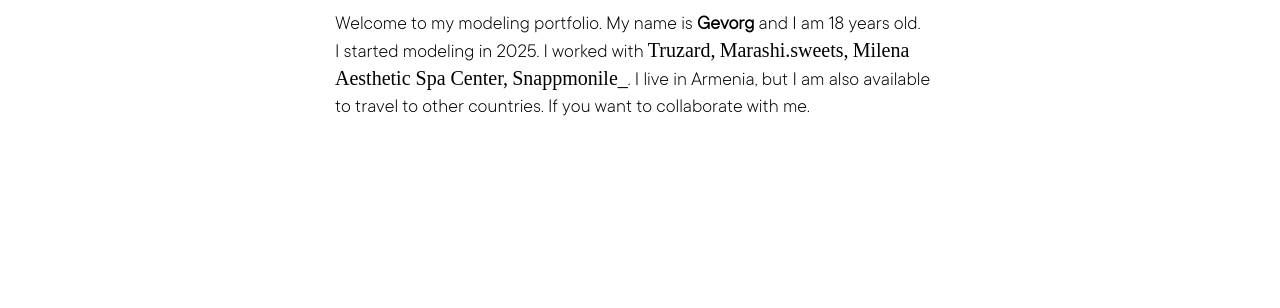
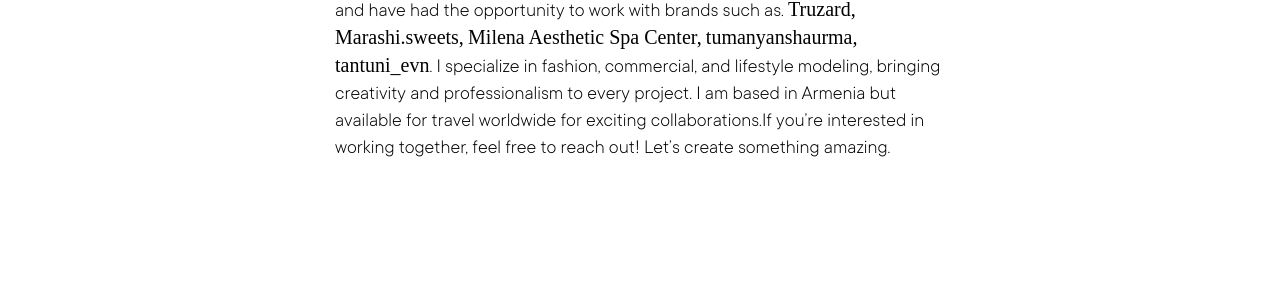
Before and after one commit to Karapetyan-Vahe/gevorg_cv, a plain HTML site: page about.html in a window 1280 px wide. Shown: the part 340-648 px from the top of the page. Drawn offline with Linux system fonts and the light colour scheme.

Commit message:
Update about.html

```diff
--- a/about.html
+++ b/about.html
@@ -60,7 +60,7 @@
                         <div class="titles titles--font-40">
                             About Me
                         </div>
-                       <p class="writings writings--font-20"> Welcome to my modeling portfolio. My name is <b>Gevorg</b> and I am 18 years old.<br> I started modeling in 2025. I worked with <a class="p_text" href="https://www.instagram.com/truezard/">Truzard,</a> <a class="p_text" href="https://www.instagram.com/marashi.sweets/">Marashi.sweets,</a> <a class="p_text" href="https://www.instagram.com/milana_spa_wellness_center/">Milena Aesthetic Spa Center,</a>  <a class="p_text" href="https://www.instagram.com/medexpress.clinic/"> <a class="p_text" href="https://www.instagram.com/truezard/">Snappmonile_</a>. I live in Armenia, but I am also available to travel to other countries. If you want to collaborate with me. </p>
+                       <p class="writings writings--font-20"> My name is <b>Gevorg</b>, and I am 18 years old. I started my modeling career in 2025 <br> and have had the opportunity to work with brands such as. <a class="p_text" href="https://www.instagram.com/truezard/">Truzard,</a> <a class="p_text" href="https://www.instagram.com/marashi.sweets/">Marashi.sweets,</a>  <a class="p_text" href="https://www.instagram.com/milana_spa_wellness_center/">Milena Aesthetic Spa Center,</a>  <a class="p_text" href="https://www.instagram.com/medexpress.clinic/"> <a class="p_text" href="https://www.instagram.com/tumanyanshaurma/">tumanyanshaurma,</a>  <a class="p_text" href="https://www.instagram.com/tantuni_evn/">tantuni_evn</a>.  I specialize in fashion, commercial, and lifestyle modeling, bringing creativity and professionalism to every project. I am based in Armenia but available for travel worldwide for exciting collaborations.If you’re interested in working together, feel free to reach out! Let’s create something amazing.</p>
                     </div>
 
                     <!--
```
